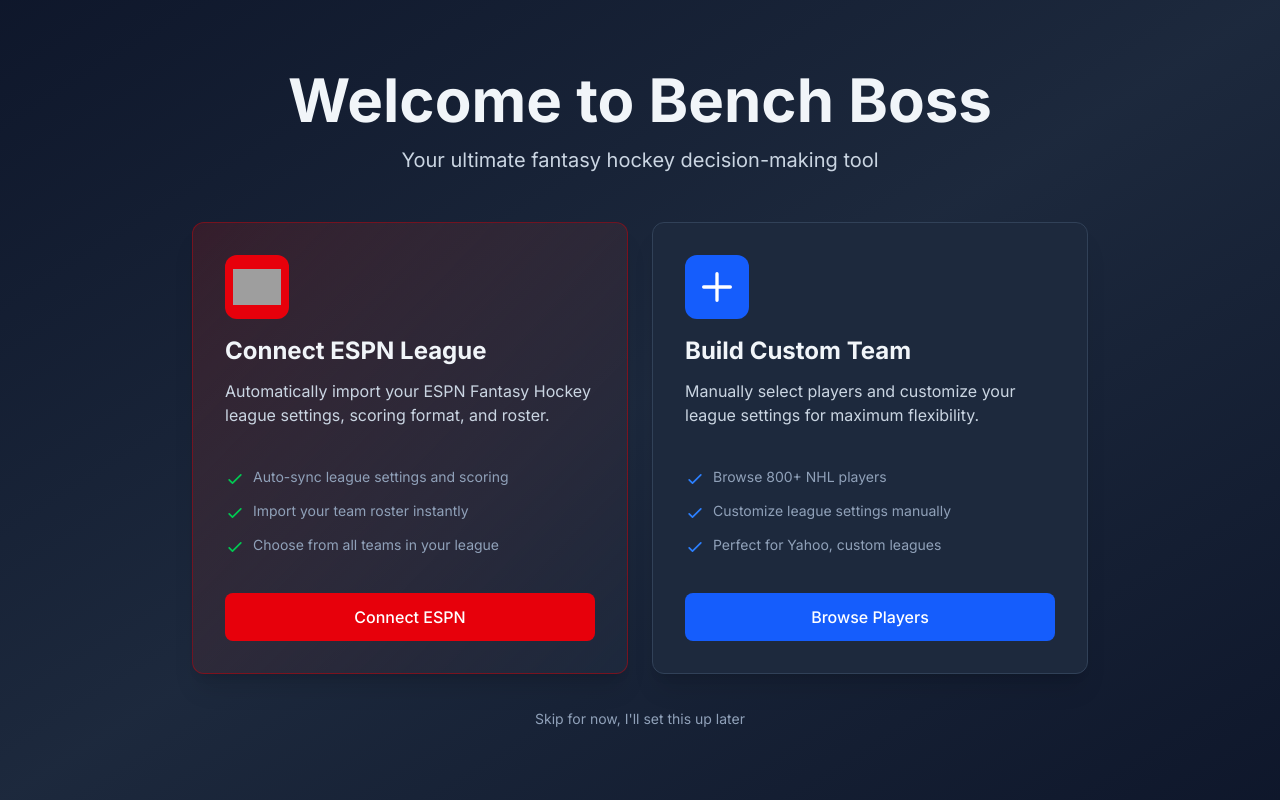
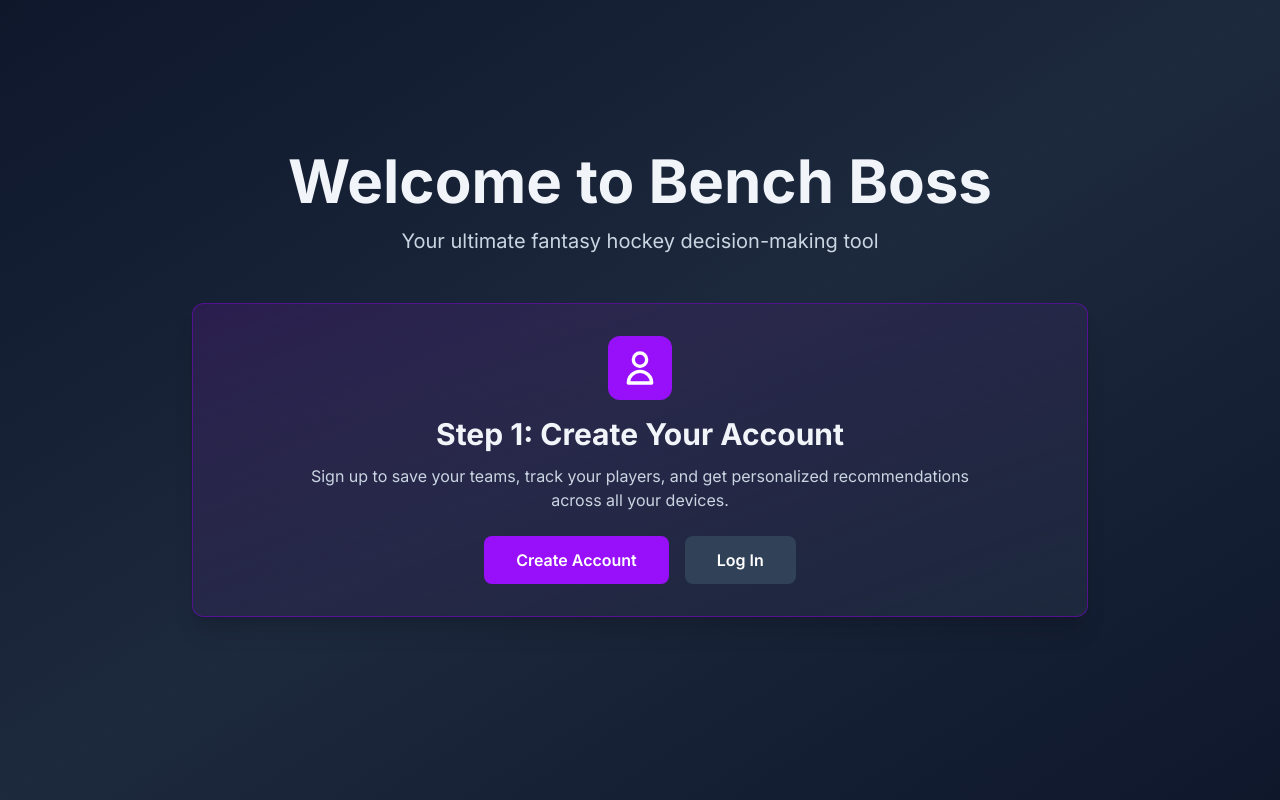
Before and after one commit to jimbox337/bench-boss, a Next.js app: page /welcome in a window 1280 px wide. Built offline with nearby package versions, Linux system fonts and the light colour scheme; no server answers; grey boxes are pictures that could not be loaded.

Commit message:
Update welcome page to show account creation first

```diff
--- a/app/welcome/page.tsx
+++ b/app/welcome/page.tsx
@@ -1,11 +1,13 @@
 'use client';
 
 import { useRouter } from 'next/navigation';
+import { useSession } from 'next-auth/react';
 import { useData } from '@/lib/DataContext';
 import { useEffect } from 'react';
 
 export default function WelcomePage() {
   const router = useRouter();
+  const { status } = useSession();
   const { myTeam, espnConfig } = useData();
 
   // Redirect if user already has a team or ESPN config
@@ -27,6 +29,51 @@
           </h1>
           <p className="text-xl text-slate-300">
             Your ultimate fantasy hockey decision-making tool
+          </p>
+        </div>
+
+        {/* Step 1: Create Account or Login */}
+        {status === 'unauthenticated' && (
+          <div className="bg-gradient-to-br from-purple-900/30 to-slate-800 rounded-xl shadow-xl border border-purple-700/50 p-8 mb-8">
+            <div className="text-center">
+              <div className="w-16 h-16 bg-purple-600 rounded-xl flex items-center justify-center mb-4 mx-auto">
+                <svg className="w-10 h-10 text-white" fill="none" viewBox="0 0 24 24" stroke="currentColor">
+                  <path strokeLinecap="round" strokeLinejoin="round" strokeWidth={2} d="M16 7a4 4 0 11-8 0 4 4 0 018 0zM12 14a7 7 0 00-7 7h14a7 7 0 00-7-7z" />
+                </svg>
+              </div>
+              <h2 className="text-3xl font-bold text-slate-100 mb-3">
+                Step 1: Create Your Account
+              </h2>
+              <p className="text-slate-300 mb-6 max-w-2xl mx-auto">
+                Sign up to save your teams, track your players, and get personalized recommendations across all your devices.
+              </p>
+              <div className="flex gap-4 justify-center">
+                <button
+                  onClick={() => router.push('/login?signup=true')}
+                  className="px-8 py-3 bg-purple-600 text-white rounded-lg font-semibold hover:bg-purple-700 transition-colors"
+                >
+                  Create Account
+                </button>
+                <button
+                  onClick={() => router.push('/login')}
+                  className="px-8 py-3 bg-slate-700 text-white rounded-lg font-semibold hover:bg-slate-600 transition-colors"
+                >
+                  Log In
+                </button>
+              </div>
+            </div>
+          </div>
+        )}
+
+        {/* Step 2: Sync League (only shown when logged in) */}
+        {status === 'authenticated' && (
+          <>
+            <div className="text-center mb-8">
+              <h2 className="text-2xl font-bold text-slate-100 mb-2">
+                Step 2: Set Up Your Team
+              </h2>
+              <p className="text-slate-400">
+                Choose how you want to get started
               </p>
             </div>
 
@@ -138,6 +185,8 @@
                 Skip for now, I'll set this up later
               </button>
             </div>
+          </>
+        )}
       </div>
     </div>
   );
```
Lines whose indentation alone changed are shown as unchanged.
